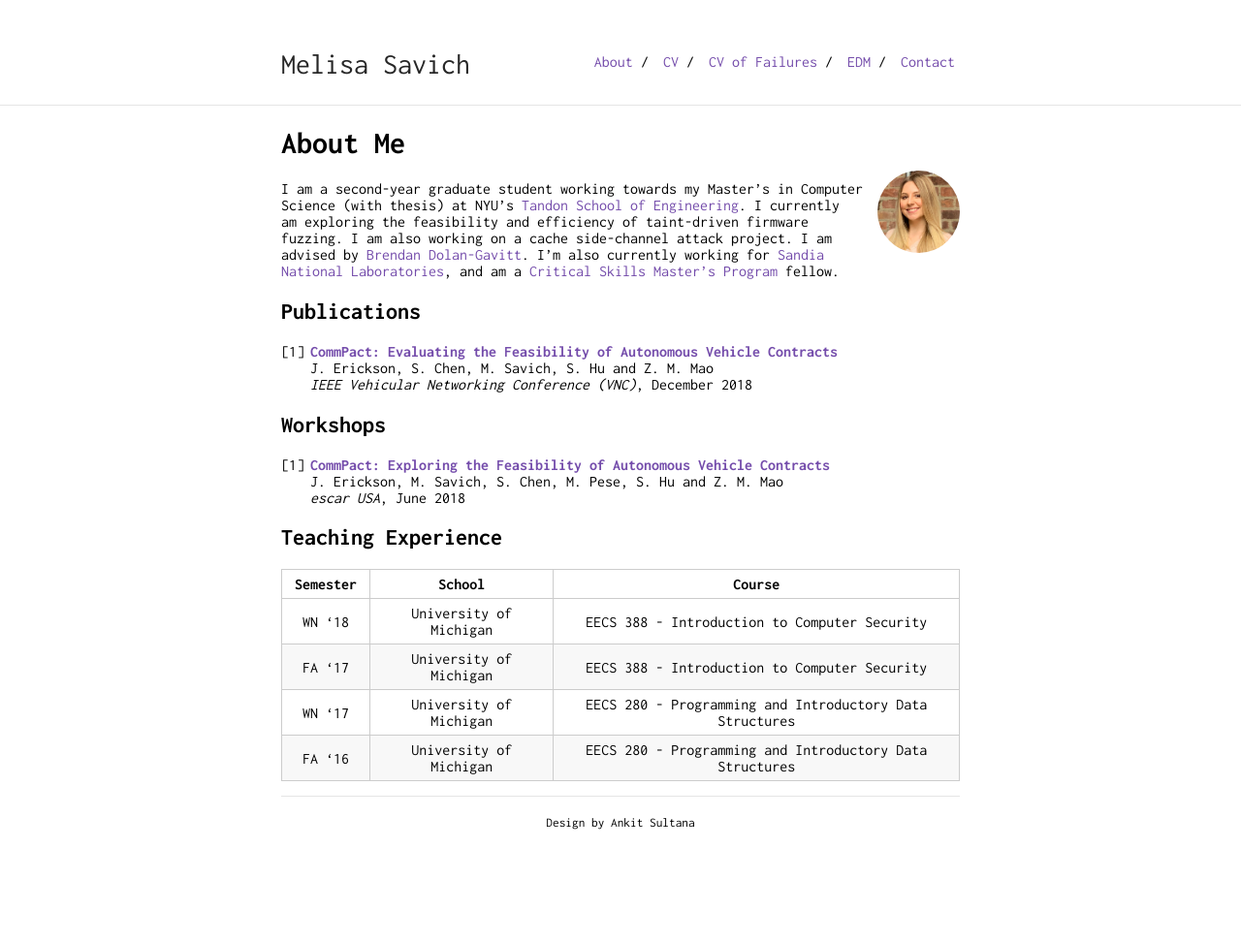
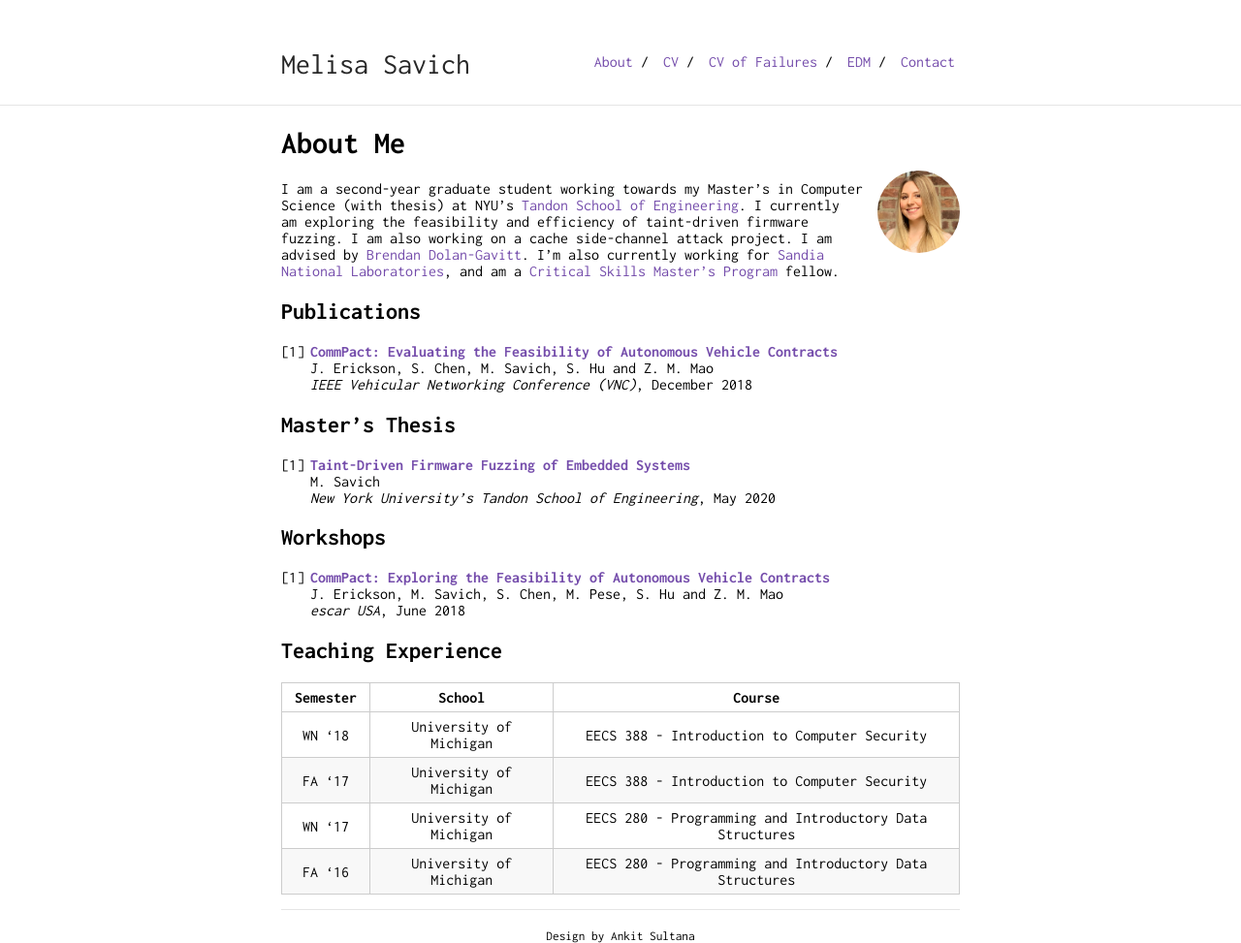
Before and after one commit to mksavic/mksavic.github.io, a Jekyll site: the page built from index.md, in a window 1280 px wide. Shown: the whole page at 97% size. Built offline with Jekyll 4.4.1, drawn with Linux system fonts in a browser that asks for light colours; our own code applies the rules of GitHub Pages for plain Markdown files; before the commit the page ends 900 px from its top, so only the background shows below that.

Commit message:
update papers

```diff
--- a/index.md
+++ b/index.md
@@ -10,9 +10,15 @@ I am a second-year graduate student working towards my Master's in Computer Scie
 
 ## Publications
 
-1. <a href="/pubs/CommPact.pdf" target="_blank">**CommPact: Evaluating the Feasibility of Autonomous Vehicle Contracts**</a>
+1. <a href="/papers/CommPact.pdf" target="_blank">**CommPact: Evaluating the Feasibility of Autonomous Vehicle Contracts**</a>
    J. Erickson, S. Chen, M. Savich, S. Hu and Z. M. Mao
    *IEEE Vehicular Networking Conference (VNC)*, December 2018
+
+## Master's Thesis
+
+1. <a href="/papers/thesis.pdf" target="_blank">**Taint-Driven Firmware Fuzzing of Embedded Systems**</a>
+   M. Savich
+   *New York University's Tandon School of Engineering*, May 2020
 
 ## Workshops
 
```
Also changed, not shown: 3 other files.
